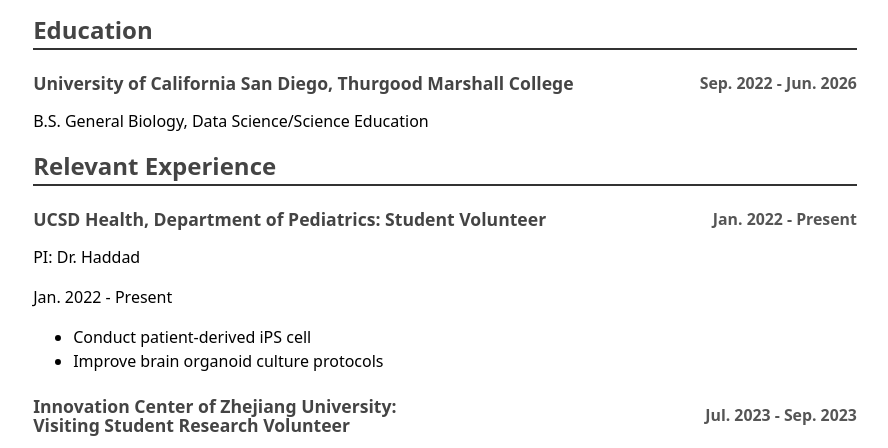
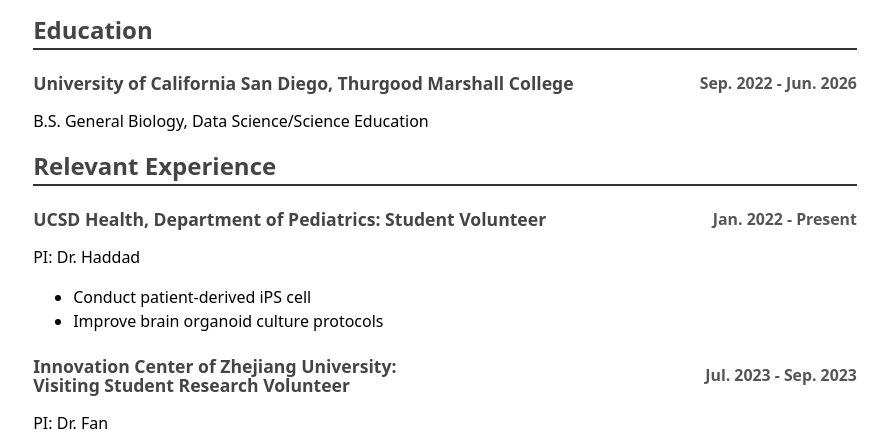
Before and after one commit to YolandaFYL/Portfolio, a plain HTML site: page CV/index.html in a window 1280 px wide. Shown: the part 305-753 px from the top of the page, without its empty margins (195-1083 px from the left). Drawn offline with Linux system fonts and the light colour scheme.

Commit message:
resume style

```diff
--- a/CV/index.html
+++ b/CV/index.html
@@ -42,7 +42,6 @@
                 <span class="time-range">Jan. 2022 - Present</span>
               </h4>
               <p>PI: Dr. Haddad</p>
-              <p><time datetime="2024-01">Jan. 2022</time> - Present</p>
               <ul>
                   <li>Conduct patient-derived iPS cell</li>
                   <li>Improve brain organoid culture protocols</li>
```
